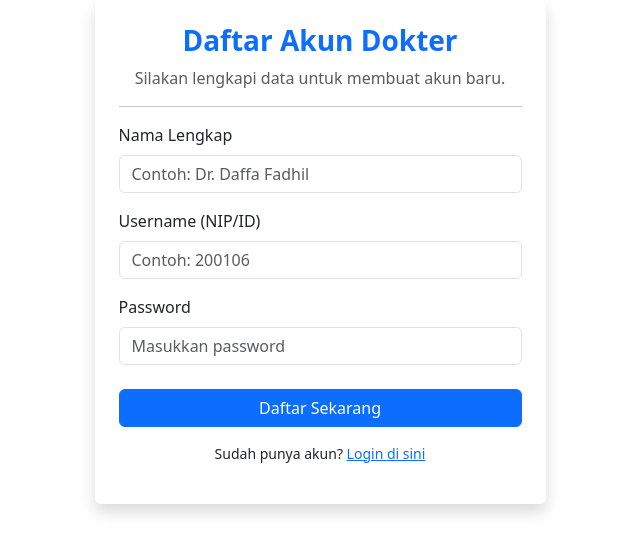
After one commit to dfdwii/CURA-LOG, a PHP site: page /CURALOG/registrasi.php in a window 1280 px wide. The commit adds this page. Shown: the top 554 px of the page, without its empty margins (320-960 px from the left). Run offline with PHP 8.4, Linux system fonts and the light colour scheme.

Commit message:
penambahan register,tampilan,fitur baru

```diff
--- a/css/style.css
+++ b/css/style.css
@@ -40,3 +40,8 @@ body {
 object-fit: cover;
 border-radius: 5px;
 }
+
+.card-regis {
+margin-top: 50px;
+margin-bottom: 50px;
+}
--- a/fungsi/hapus_alat.php
+++ b/fungsi/hapus_alat.php
@@ -1,5 +1,6 @@
 <?php
 require_once '../config.php';
+require_once '../auth_check.php';
 global $koneksi;
 if (!isset($_SESSION['username'])) { header("Location: ../login.php"); exit; }
 
--- a/fungsi/inventory.php
+++ b/fungsi/inventory.php
@@ -1,5 +1,6 @@
 <?php
 require_once '../config.php';
+require_once '../auth_check.php';
 global $koneksi;
 if(!isset($_SESSION['username'])) {
     header("Location: ../login.php");
--- a/fungsi/tambah_alat.php
+++ b/fungsi/tambah_alat.php
@@ -1,5 +1,6 @@
 <?php
 require_once '../config.php';
+require_once '../auth_check.php';
 global $koneksi;
 if (!isset($_SESSION['username'])) { header("Location: ../login.php"); exit; }
 
--- /dev/null
+++ b/registrasi.php
@@ -0,0 +1,78 @@
+<?php
+require_once 'config.php';
+
+if (isset($_POST['daftar'])) {
+    $user = input($_POST['username']);
+    $nama = input($_POST['nama_lengkap']);
+    $pass = md5(input($_POST['password']));
+    $role = 'dokter';
+
+    $cek = mysqli_query($koneksi, "SELECT * FROM users WHERE username='$user'");
+
+    if (mysqli_num_rows($cek) > 0) {
+        $error = "Username sudah terdaftar, silakan gunakan yang lain!";
+    } else {
+        $sql = "INSERT INTO users (username, password, nama_lengkap, role)
+                VALUES ('$user', '$pass', '$nama', '$role')";
+
+        if (mysqli_query($koneksi, $sql)) {
+            echo "<script>alert('Registrasi berhasil! Silakan login.'); window.location='login.php';</script>";
+        } else {
+            $error = "Terjadi kesalahan saat mendaftar.";
+        }
+    }
+}
+?>
+
+<!DOCTYPE html>
+<html lang="id">
+<head>
+    <meta charset="UTF-8">
+    <meta name="viewport" content="width=device-width, initial-scale=1.0">
+    <title>Registrasi Dokter - CURA-LOG</title>
+    <link href="https://cdn.jsdelivr.net/npm/bootstrap@5.3.0/dist/css/bootstrap.min.css" rel="stylesheet">
+
+</head>
+<body>
+
+<div class="container">
+    <div class="row justify-content-center">
+        <div class="col-md-5 card-regis">
+            <div class="card shadow border-0">
+                <div class="card-body p-4">
+                    <h3 class="text-center fw-bold text-primary">Daftar Akun Dokter</h3>
+                    <p class="text-center text-muted">Silakan lengkapi data untuk membuat akun baru.</p>
+                    <hr>
+
+                    <?php if(isset($error)) echo "<div class='alert alert-danger'>$error</div>"; ?>
+
+                    <form method="POST">
+                        <div class="mb-3">
+                            <label class="form-label">Nama Lengkap</label>
+                            <input type="text" name="nama_lengkap" class="form-control" placeholder="Contoh: Dr. Daffa Fadhil" required>
+                        </div>
+                        <div class="mb-3">
+                            <label class="form-label">Username (NIP/ID)</label>
+                            <input type="text" name="username" class="form-control" placeholder="Contoh: 200106" required>
+                        </div>
+                        <div class="mb-3">
+                            <label class="form-label">Password</label>
+                            <input type="password" name="password" class="form-control" placeholder="Masukkan password" required>
+                        </div>
+                        <div class="mt-4">
+                            <button type="submit" name="daftar" class="btn btn-primary w-100">Daftar Sekarang</button>
+                        </div>
+                    </form>
+
+                    <div class="text-center mt-3">
+                        <p class="small">Sudah punya akun? <a href="login.php">Login di sini</a></p>
+                    </div>
+                </div>
+            </div>
+        </div>
+    </div>
+</div>
+
+<script src="https://cdn.jsdelivr.net/npm/bootstrap@5.3.0/dist/js/bootstrap.bundle.min.js"></script>
+</body>
+</html>
```
Also changed, not shown: index.php (+28 -18 lines), login.php (+32 -8 lines), auth_check.php (line endings or trailing spaces). Lines whose indentation alone changed are shown as unchanged.
